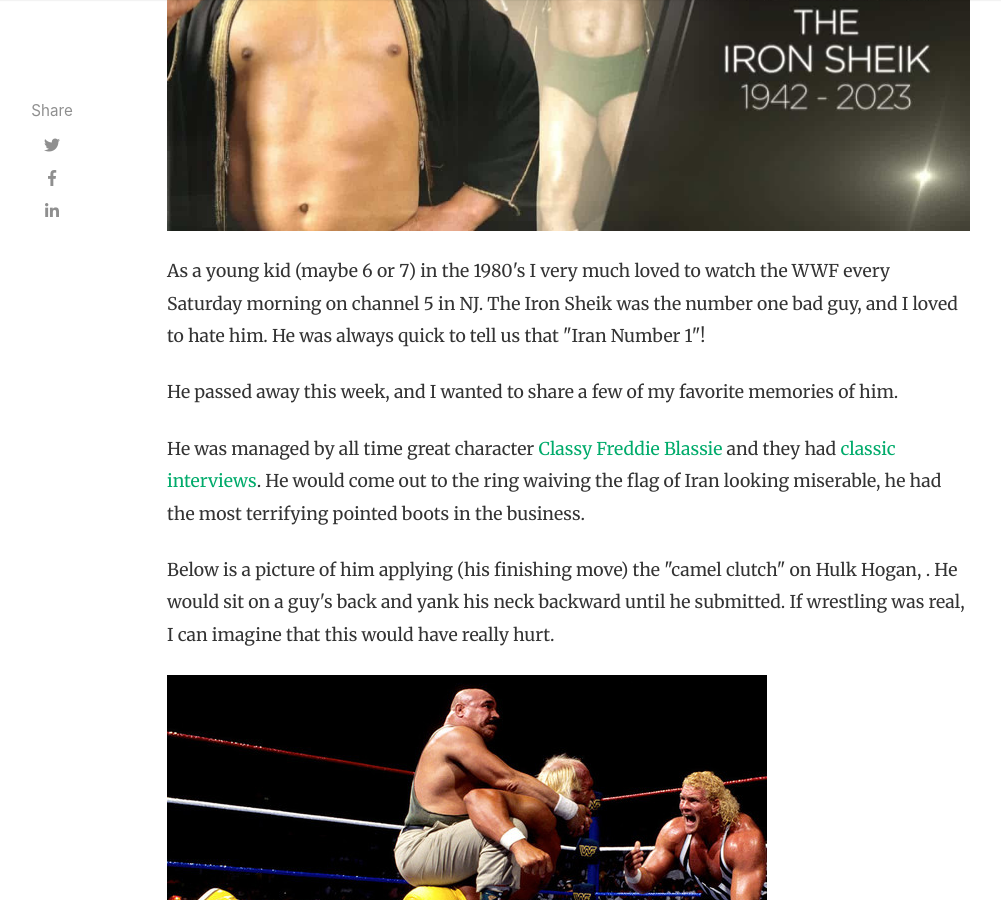
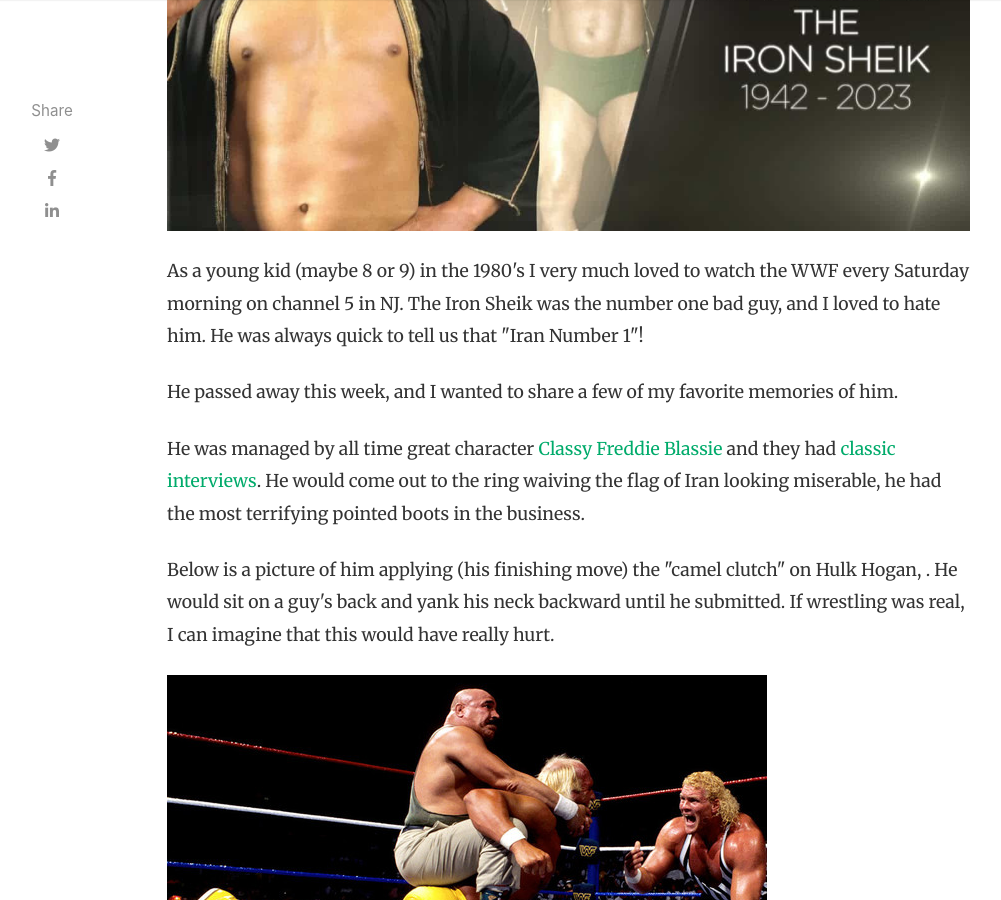
Before and after one commit to jaygrossman/jaygrossman.github.io, a Jekyll site: the page built from _posts/2023-06-08-rip-to-wrestlings-best-bad-guy.md, in a window 1280 px wide and 900 px high, scrolled down 635 px. Shown: the whole window, without its empty margins (118-1119 px from the left). Built offline with Jekyll 4.4.1, drawn with Linux system fonts in a browser that asks for light colours; nearby versions of some CDN libraries; comment, search, counter and statistics services are not loaded.

```diff
--- a/_posts/2023-06-08-rip-to-wrestlings-best-bad-guy.md
+++ b/_posts/2023-06-08-rip-to-wrestlings-best-bad-guy.md
@@ -10,7 +10,7 @@ hidden: false
 comments: false
 ---
 
-<p>As a young kid (maybe 6 or 7) in the 1980's I very much loved to watch the WWF every Saturday morning on channel 5 in NJ.  The Iron Sheik was the number one bad guy, and I loved to hate him. He was always quick to tell us that "Iran Number 1"!</p>
+<p>As a young kid (maybe 8 or 9) in the 1980's I very much loved to watch the WWF every Saturday morning on channel 5 in NJ.  The Iron Sheik was the number one bad guy, and I loved to hate him. He was always quick to tell us that "Iran Number 1"!</p>
 
 <p>He passed away this week, and I wanted to share a few of my favorite memories of him.</p>
 
```
